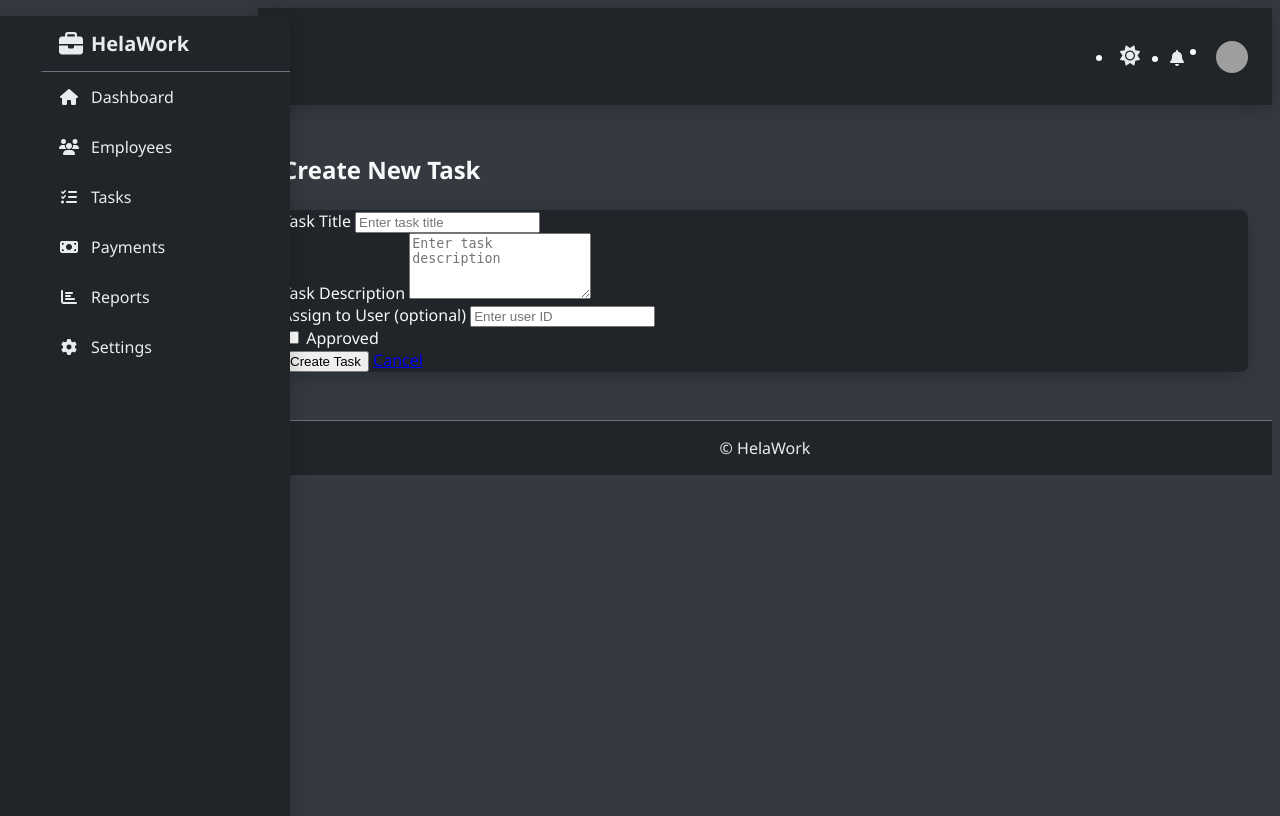
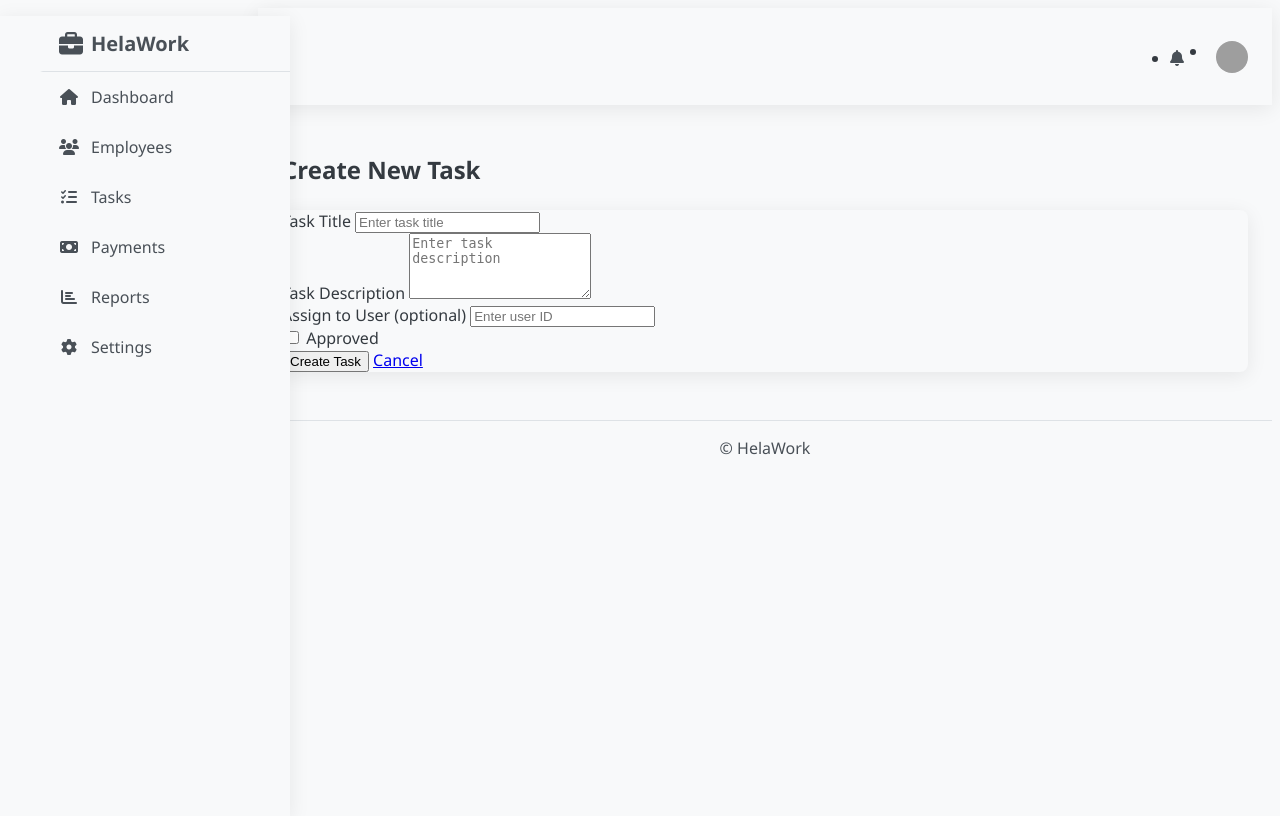
Before and after one commit to machageDev/system-helawork, a Django app: page /tasks/create in a window 1280 px wide. Run offline with Django 5.2, Linux system fonts and the light colour scheme; grey boxes are pictures that could not be loaded.

Commit message:
removed dark theme.white default only

```diff
--- a/backend/core/templates/base.html
+++ b/backend/core/templates/base.html
@@ -16,13 +16,13 @@
     {% block extra_head %}{% endblock %}
 </head>
 
-<body id="page-top" class="dark-mode transition">
+<body id="page-top" class="light-mode transition">
 
     <!-- Page Wrapper -->
     <div id="wrapper">
 
         <!-- Sidebar -->
-        <ul id="sidebar" class="sidebar">
+        <ul id="sidebar" class="sidebar light-mode">
             <!-- Brand -->
             <a class="sidebar-brand" href="{% url 'dashboard' %}">
                 <i class="fas fa-briefcase"></i>
@@ -30,11 +30,11 @@
             </a>
 
             <li><a href="{% url 'dashboard' %}"><i class="fas fa-home"></i> Dashboard</a></li>
-            <li><a href="{%url 'employee_list'%}"><i class="fas fa-users"></i> Employees</a></li>
-            <li><a href="{% url 'task_list'%}"><i class="fas fa-tasks"></i> Tasks</a></li>
-            <li><a href="{%url 'make_payment'%}"><i class="fas fa-money-bill"></i> Payments</a></li>
+            <li><a href="{% url 'employee_list' %}"><i class="fas fa-users"></i> Employees</a></li>
+            <li><a href="{% url 'task_list' %}"><i class="fas fa-tasks"></i> Tasks</a></li>
+            <li><a href="{% url 'make_payment' %}"><i class="fas fa-money-bill"></i> Payments</a></li>
             <li><a href="#"><i class="fas fa-chart-bar"></i> Reports</a></li>
-            <li><a href=""><i class="fas fa-cog"></i> Settings</a></li>
+            <li><a href="settings"><i class="fas fa-cog"></i> Settings</a></li>
         </ul>
         <!-- End Sidebar -->
 
@@ -49,13 +49,6 @@
                     <h4 class="m-0 font-weight-bold">{% block page_title %}{% endblock %}</h4>
 
                     <ul class="navbar-nav ml-auto">
-                        <!-- Theme Toggle -->
-                        <li class="nav-item">
-                            <button id="theme-toggle" class="btn">
-                                <i class="fa fa-sun"></i>
-                            </button>
-                        </li>
-
                         <!-- Alerts -->
                         <li class="nav-item">
                             <a href="#"><i class="fas fa-bell"></i></a>
@@ -97,43 +90,6 @@
     <!-- Bootstrap (optional, only if you need JS components like dropdowns) -->
     <script src="https://cdn.jsdelivr.net/npm/bootstrap@5.3.0/dist/js/bootstrap.bundle.min.js"></script>
 
-    <!-- Theme Toggle Script -->
-    <script>
-        const toggleBtn = document.getElementById("theme-toggle");
-        const body = document.body;
-        const sidebar = document.getElementById("sidebar");
-
-        toggleBtn.addEventListener("click", () => {
-            body.classList.toggle("dark-mode");
-            body.classList.toggle("light-mode");
-            sidebar.classList.toggle("dark-mode");
-            sidebar.classList.toggle("light-mode");
-
-            const icon = toggleBtn.querySelector("i");
-            if (body.classList.contains("dark-mode")) {
-                icon.classList.remove("fa-moon");
-                icon.classList.add("fa-sun");
-            } else {
-                icon.classList.remove("fa-sun");
-                icon.classList.add("fa-moon");
-            }
-
-            localStorage.setItem("theme", body.classList.contains("dark-mode") ? "dark" : "light");
-        });
-
-        window.onload = () => {
-            const savedTheme = localStorage.getItem("theme");
-            if (savedTheme === "light") {
-                body.classList.remove("dark-mode");
-                body.classList.add("light-mode");
-                sidebar.classList.remove("dark-mode");
-                sidebar.classList.add("light-mode");
-                toggleBtn.querySelector("i").classList.remove("fa-sun");
-                toggleBtn.querySelector("i").classList.add("fa-moon");
-            }
-        };
-    </script>
-
     {% block extra_js %}{% endblock %}
 </body>
 </html>
```
